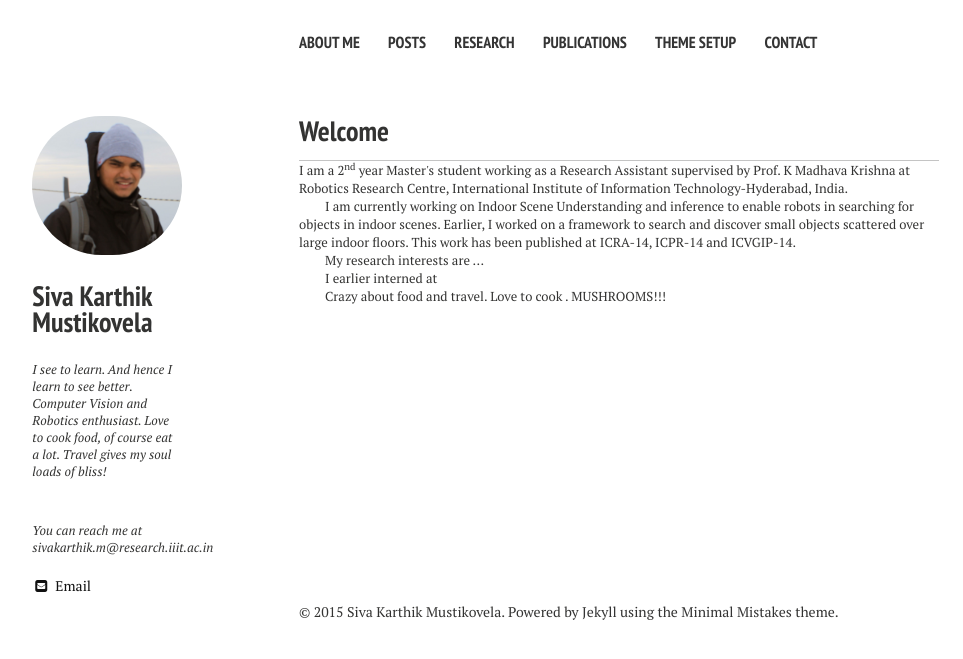
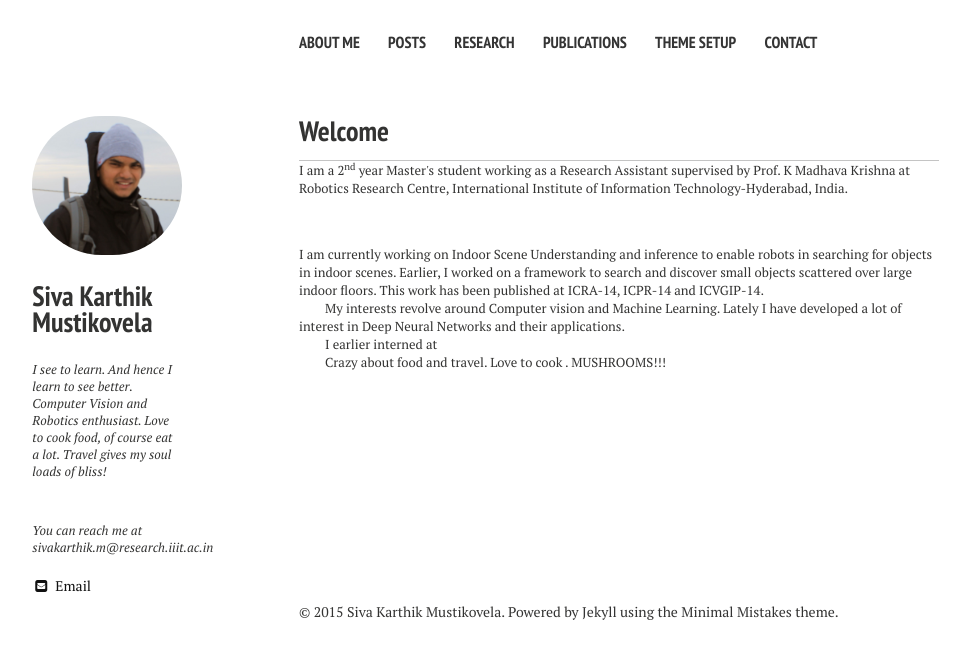
Before and after one commit to sivakm/sivakm.github.io, a Jekyll site: the page built from index.md, in a window 1280 px wide. Shown: the top 659 px of the page, without its empty margins (21-984 px from the left). Built offline with Jekyll 4.4.1, drawn with Linux system fonts in a browser that asks for light colours; nearby versions of some CDN libraries.

Commit message:
16feb2010

```diff
--- a/_layouts/home.html
+++ b/_layouts/home.html
@@ -23,11 +23,12 @@
   <p>
      I am a 2<sup>nd</sup> year Master's student working as a Research Assistant supervised by Prof. K Madhava Krishna at <a href="http://robotics.iiit.ac.in/"> Robotics Research Centre</a>, International Institute of Information Technology-Hyderabad, India.
   </p>
+  </br>
   <p>
     I am currently working on Indoor Scene Understanding and inference to enable robots in searching for objects in indoor scenes. Earlier, I worked on a framework to search and discover small objects scattered over large indoor floors. This work has been published at ICRA-14, ICPR-14 and ICVGIP-14.
   </p>
   <p>
-    My research interests are ...
+    My interests revolve around Computer vision and Machine Learning. Lately I have developed a lot of interest in Deep Neural Networks and their applications.
   </p>
   <p>
     I earlier interned at
```
